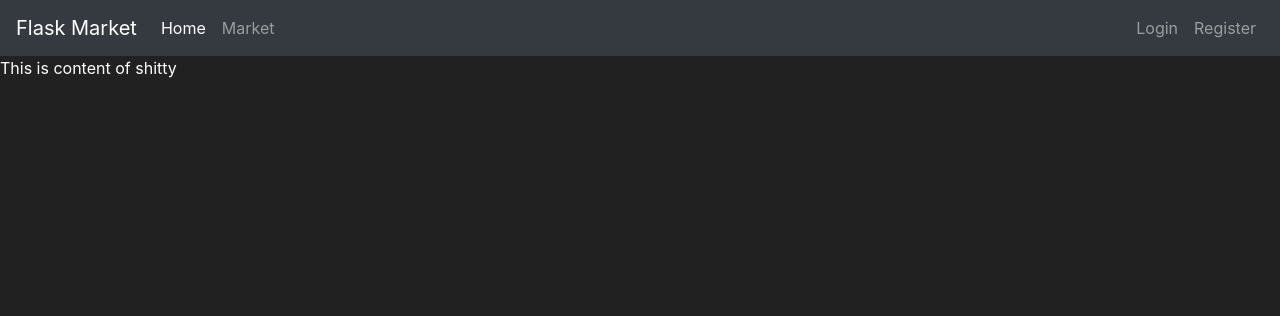
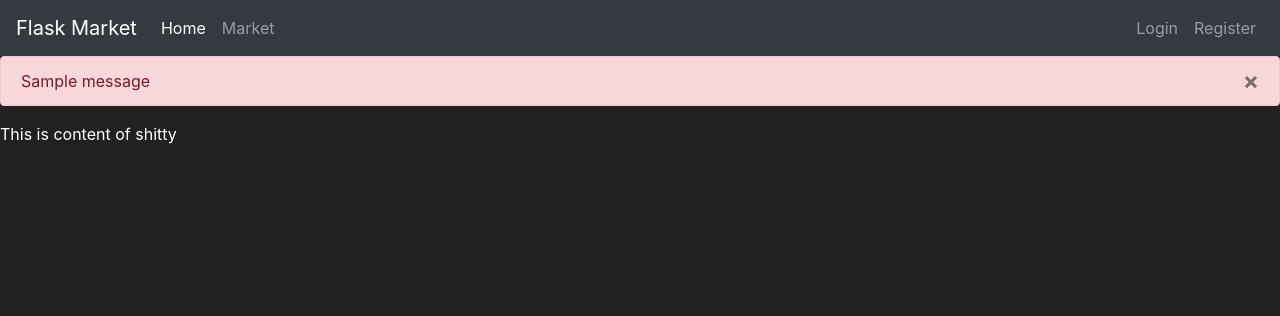
Before and after one commit to standemdem/flask_market, a Flask app: page / in a window 1280 px wide. Shown: the top 316 px of the page. Run offline with Flask 2, Linux system fonts and the light colour scheme; one stand-in notice (Sample message) is shown; some libraries are stand-ins or nearby versions.

Commit message:
added flash messages for signaling errors to customers

```diff
--- a/market/forms.py
+++ b/market/forms.py
@@ -1,12 +1,12 @@
 from flask_wtf import FlaskForm
 from wtforms import StringField
 from wtforms import validators
-from wtforms.fields.simple import EmailField, PasswordField, SubmitField
+from wtforms.fields.simple import PasswordField, SubmitField
 from wtforms.validators import Length, EqualTo, Email, DataRequired
 
 class RegisterForm(FlaskForm):
     username = StringField(label='User Name', validators=[Length(min=2, max=30), DataRequired()])
-    email = EmailField(label='Email', validators=[Email(), DataRequired()])
+    email = StringField(label='Email', validators=[Email(), DataRequired()])
     password1 = PasswordField(label='Enter password', validators=[Length(min=6), DataRequired()])
     password2 = PasswordField(label='Confirm password', validators=[EqualTo('password1'), DataRequired()])
     submit = SubmitField(label='Submit')
--- a/market/routes.py
+++ b/market/routes.py
@@ -1,4 +1,4 @@
-from flask import render_template, redirect, url_for
+from flask import render_template, redirect, url_for, flash
 from wtforms.fields.simple import PasswordField
 from market import app
 from market.models import Item, User
@@ -27,9 +27,9 @@ def register_page():
         db.session.add(user_to_create)
         db.session.commit()
         return redirect(url_for('market_page'))
-    print('hello')
+
     # checks if there arer errors when submitting
     if form.errors != {}:
         for err_msge in form.errors.values():
-            print(f'There was an error when creating a user{err_msge}')
+            flash(f'There was an error when creating a user{err_msge}')
     return render_template('register.html', form=form)
--- a/market/templates/base.html
+++ b/market/templates/base.html
@@ -38,6 +38,19 @@
             </ul>
             </div>
         </nav>
+        {% with messages = get_flashed_messages(with_categories=true) %}
+            {% if messages %}
+                {% for category, message in messages  %}
+                    <div class="alert alert-danger">
+                        <button type='button', class="m1-2 mb-1 close", data-dismiss="alert" aria-label="Close">
+                            <span aria-hidden="true">&times;</span>
+                        </button>
+                        {{ message }}
+                    </div>
+                {% endfor %}
+            {% endif %}
+
+        {% endwith %}
         {% block content %}
 
         {% endblock %}
```
